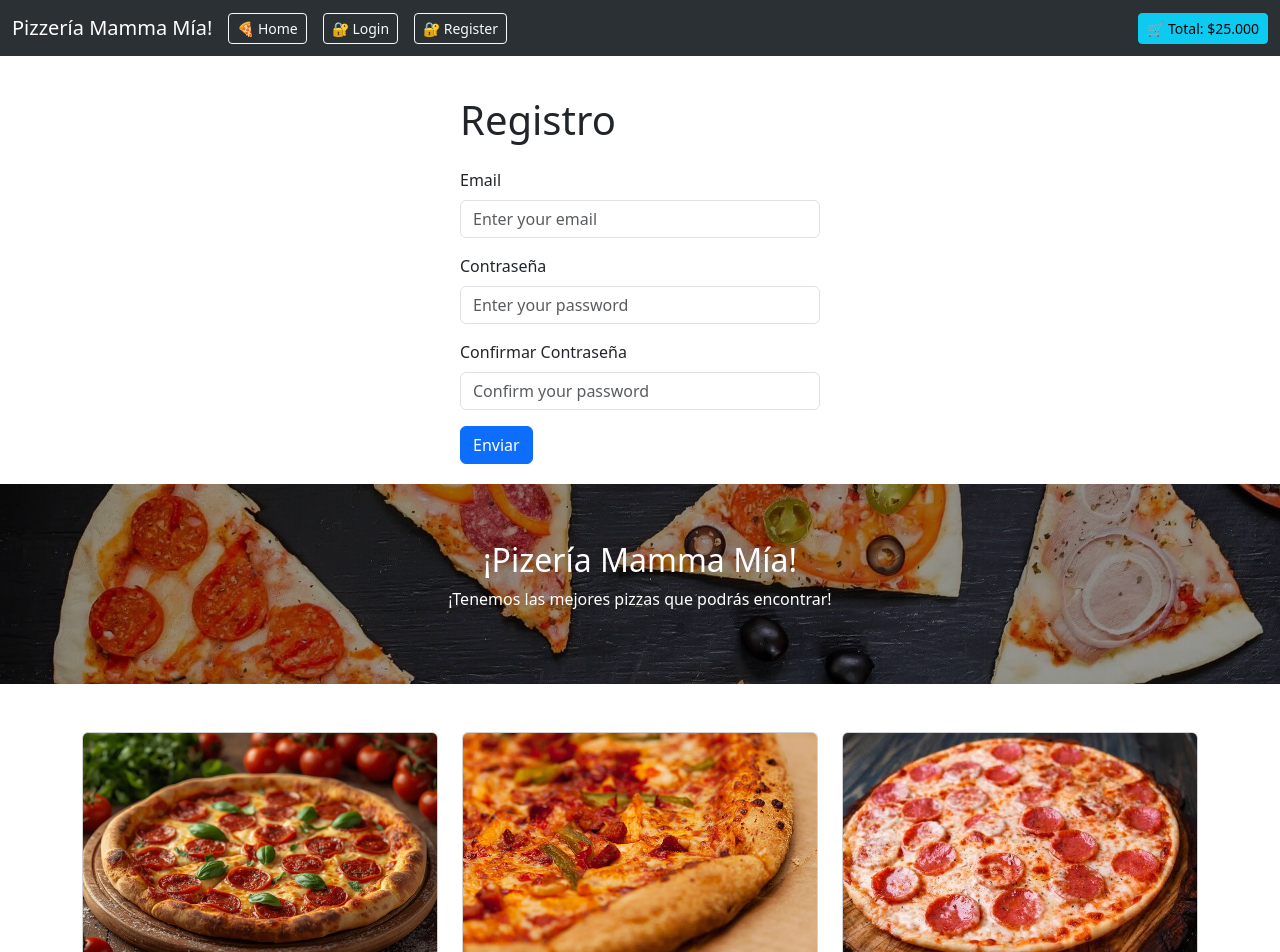
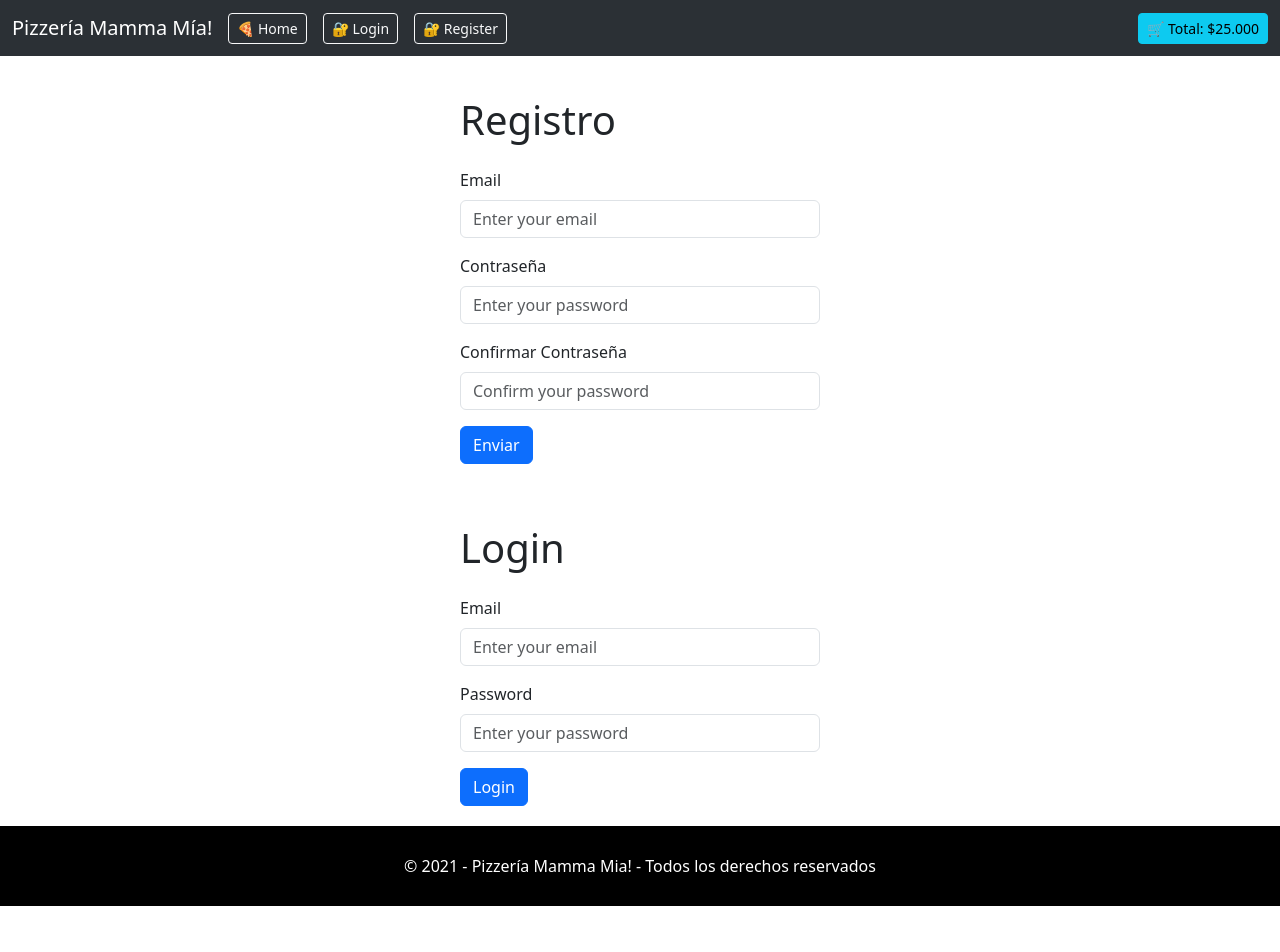
Before and after one commit to NicoleMatusP/Hito1-piza, a React (Vite) app: page / in a window 1280 px wide. Shown: the top 952 px of the page. After the commit the page ends 906 px from the top, so only its background shows below. Built offline with nearby package versions, Linux system fonts and the light colour scheme.

Commit message:
Se codeo logica de formualrio login

```diff
--- a/src/App.jsx
+++ b/src/App.jsx
@@ -12,8 +12,8 @@ function App() {
     <>
     <Navbar />
     <Register />
-    {/* <Login /> */}
-    <Home />
+    <Login />
+    {/* <Home /> */}
     <Footer />
     </>
   )
--- a/src/components/Login.jsx
+++ b/src/components/Login.jsx
@@ -1,19 +1,45 @@
 import React from 'react'
+import { useState } from 'react'
 
 export default function Login() {
+    const [email, setEmail] = useState('')
+    const [password, setPassword] = useState('')
+    const [error, setError] = useState('')
+
+    const handleSubmit = (e) => {
+        e.preventDefault()
+        if (!email.trim() || !password.trim()) {
+            setError('Todos los campos son obligatorios (no pueden estar vacíos)');
+            alert('Todos los campos son obligatorios (no pueden estar vacíos)');
+            return
+        }
+
+        if (password.length < 6) {
+            setError("El password debe tener al menos 6 caracteres");
+            alert("El password debe tener al menos 6 caracteres");
+            return;
+        }
+
+        setError("");
+        alert("Haz iniciado sesión correctamente");
+
+        console.log('Email:', email)
+        console.log('Password:', password)
+    }
+
   return (
     <>
         <form style={{width: '400px', margin: '0 auto', padding: '20px', borderRadius: '5px', marginTop: '20px'}}>
             <h1 className="mb-4">Login</h1>
         <div className="mb-3">
             <label htmlFor="exampleInputEmail1" className="form-label">Email</label>
-            <input type="email" placeholder="Enter your email" className="form-control" id="exampleInputEmail1" aria-describedby="emailHelp"/>
+            <input type="email" placeholder="Enter your email" className="form-control" id="exampleInputEmail1" aria-describedby="emailHelp" value={email} onChange={(e) => setEmail(e.target.value)}/>
         </div>
         <div className="mb-3">
             <label htmlFor="exampleInputPassword1" className="form-label">Password</label>
-            <input type="password" placeholder="Enter your password" className="form-control" id="exampleInputPassword1"/>
+            <input type="password" placeholder="Enter your password" className="form-control" id="exampleInputPassword1" value={password} onChange={(e) => setPassword(e.target.value)}/>
         </div>
-        <button type="submit" className="btn btn-primary">Login</button>
+        <button onClick={handleSubmit} type="submit" className="btn btn-primary">Login</button>
         </form>
     </>
   )
```
